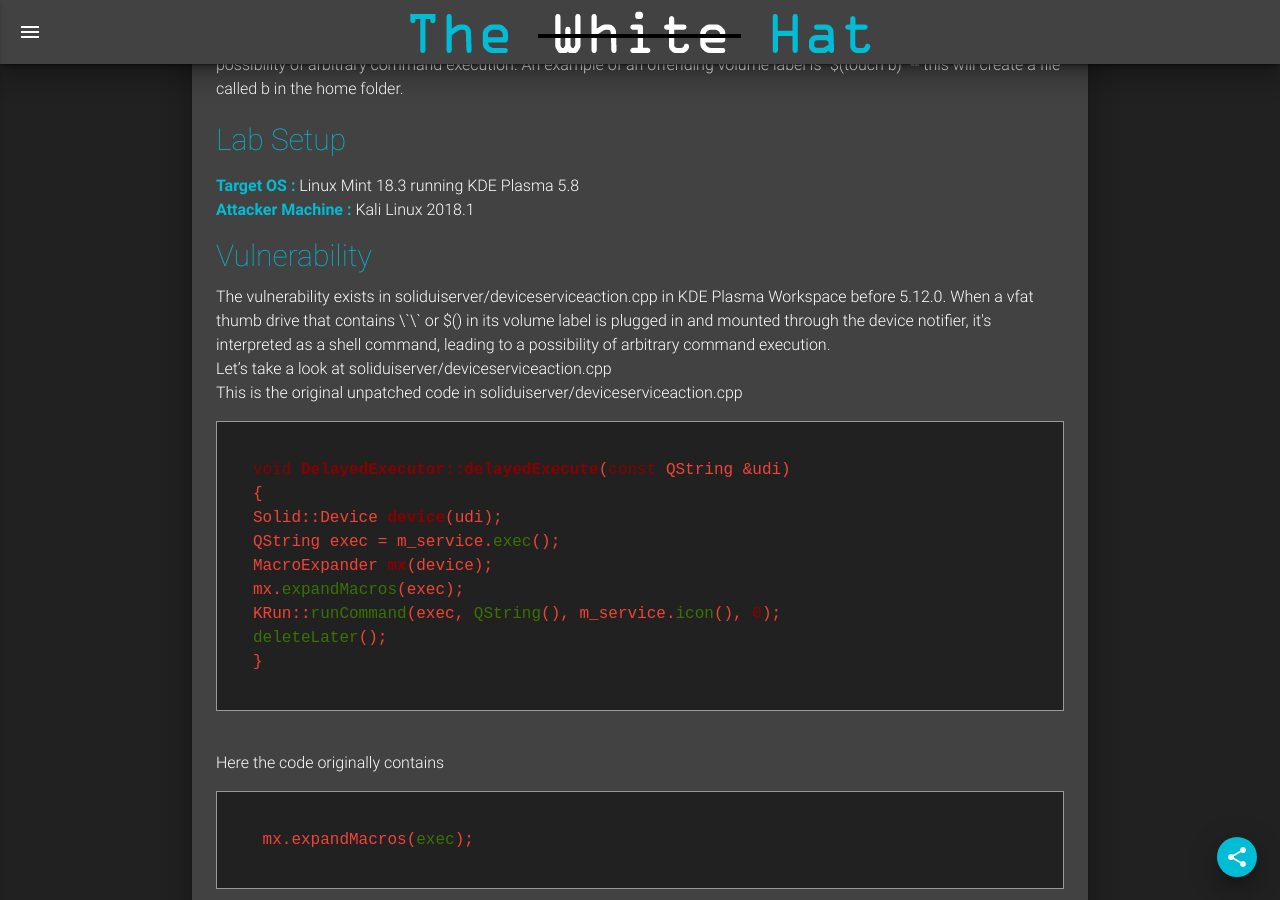
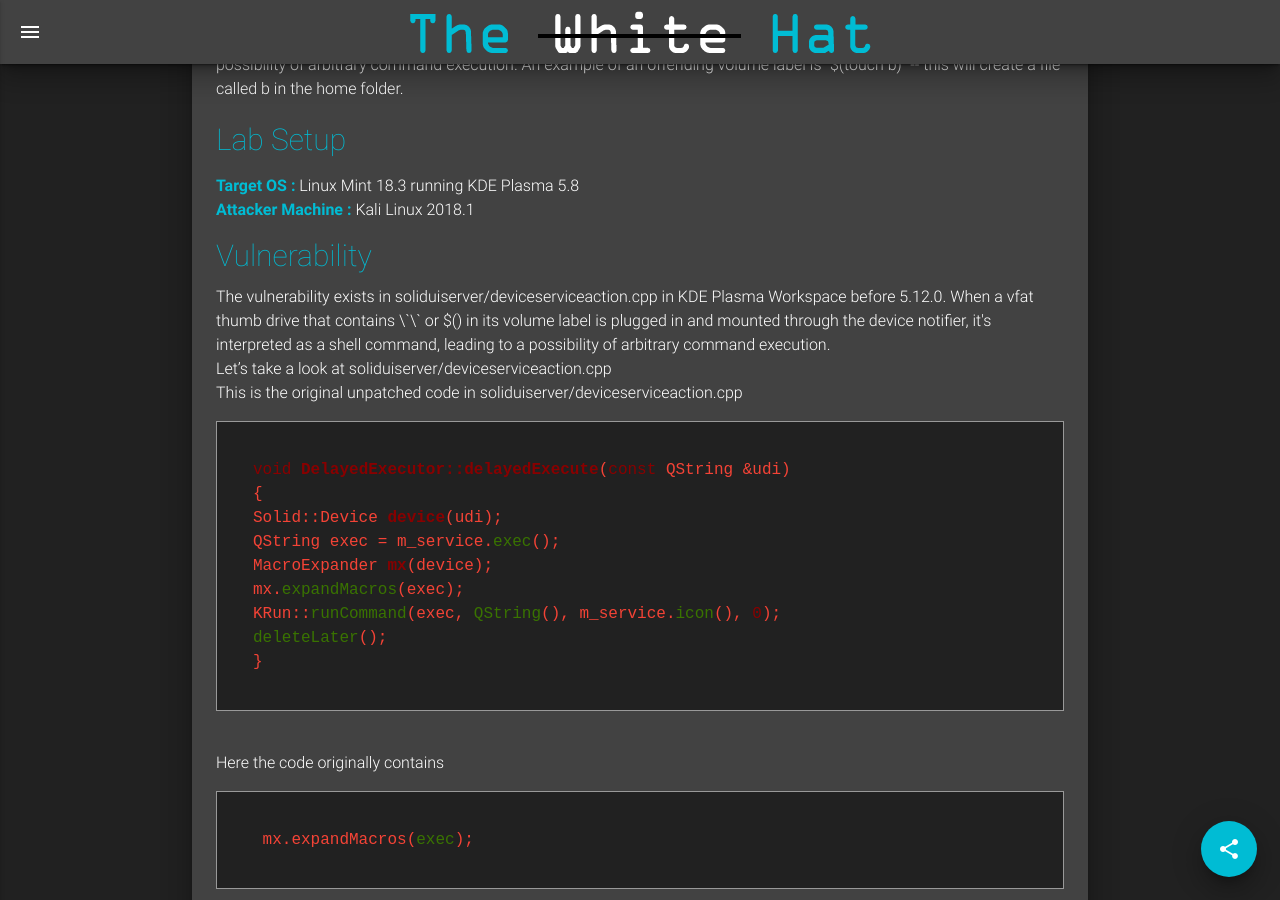
Before and after one commit to thewhiteh4t/thewhiteh4t.github.io, a Jekyll site: the page built from _posts/2018-02-18-cve-2018-6791-arbitrary-command-execution-in-kde-plasma.md, in a window 1280 px wide and 900 px high, scrolled down 561 px. Built offline with Jekyll 4.4.1, drawn with Linux system fonts in a browser that asks for light colours; nearby versions of some CDN libraries; our own code applies the rules of GitHub Pages for plain Markdown files.

Commit message:
Update post.html

```diff
--- a/_layouts/post.html
+++ b/_layouts/post.html
@@ -11,12 +11,13 @@ layout: default
 </div>
 
 <div class="fixed-action-btn">
-    <a class="btn-floating btn-small cyan z-depth-5">
+    <a class="btn-floating btn-large cyan z-depth-5">
       <i class=" material-icons">share</i>
     </a>
     <ul>
-      <li><a href="http://www.linkedin.com/shareArticle?mini=true&amp;url={{ site.url }}{{ page.url }}" class="btn-floating light-blue darken-4 z-depth-5"><i class="fa fa-linkedin"></i></a></li>
-      <li><a href="http://www.facebook.com/sharer/sharer.php?u={{ site.url }}{{ page.url }}" class="btn-floating blue z-depth-5"><i class="fa fa-facebook"></i></a></li>
-      <li><a href="https://twitter.com/intent/tweet?url={{ site.url }}{{ page.url }}" class="btn-floating light-blue z-depth-5"><i class="fa fa-twitter"></i></a></li>
+	<li><a href="whatsapp://send?text={{ site.url }}{{ page.url }}" class="btn-floating green z-depth-5"><i class="fa fa-whatsapp"></i></a></li>
+	<li><a href="http://www.linkedin.com/shareArticle?mini=true&amp;url={{ site.url }}{{ page.url }}" class="btn-floating light-blue darken-4 z-depth-5"><i class="fa fa-linkedin"></i></a></li>
+     	<li><a href="http://www.facebook.com/sharer/sharer.php?u={{ site.url }}{{ page.url }}" class="btn-floating blue z-depth-5"><i class="fa fa-facebook"></i></a></li>
+      	<li><a href="https://twitter.com/intent/tweet?url={{ site.url }}{{ page.url }}" class="btn-floating light-blue z-depth-5"><i class="fa fa-twitter"></i></a></li>
 	</ul>
   </div>
```
